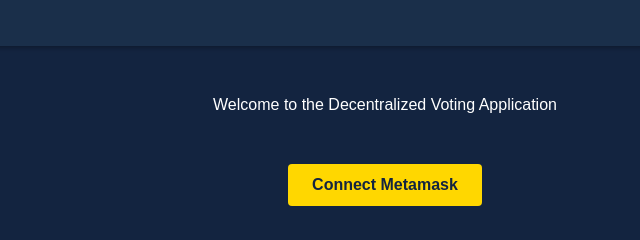
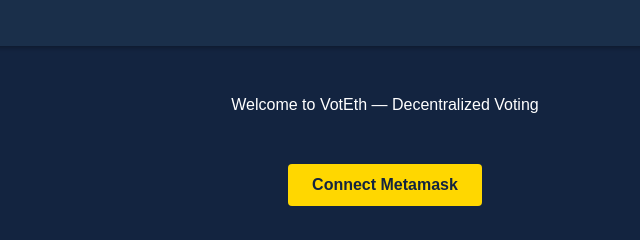
Before and after one commit to Mhrsh0129/VotEth, a website: page index.html in a window 1280 px wide. Shown: the top 240 px of the page, 255-895 px from the left. Drawn offline with Linux system fonts and the light colour scheme.

Commit message:
chore(branding): apply VotEth branding across app\n- Update page titles and headings\n- README: rename to VotEth, add live link, update contact\n- LICENSE: set VotEth Admin (Mhrsh0129) and contact via GitHub Issues

```diff
--- a/index.html
+++ b/index.html
@@ -1,10 +1,10 @@
 <!DOCTYPE html>
 <html lang="en">
 <head>
-    <title>To Do Decentralized Application</title>
+	<title>VotEth — Decentralized Voting</title>
     <script src="https://cdnjs.cloudflare.com/ajax/libs/ethers/5.7.2/ethers.umd.min.js"></script>
     <script src="main.js"></script>
-	<title>Voting DAPP</title>
+	<title>VotEth — Decentralized Voting</title>
 	<style>
 		body {
 			background-color: #132440;
@@ -205,7 +205,7 @@
         <a href="/ListVoters.html">List Voters</a>
     </div>
 
-    <div class="container">Welcome to the Decentralized Voting Application</div>
+	<div class="container">Welcome to VotEth — Decentralized Voting</div>
 
     <div>
         <button onclick="connectMetamask()">Connect Metamask</button>
```
Also changed, not shown: ListVoters.html (+2 -2 lines), README.md, 1 other file.
